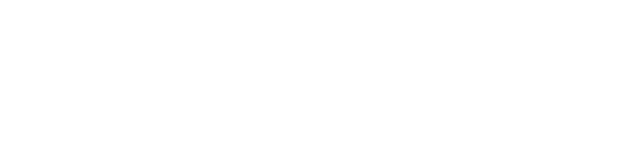
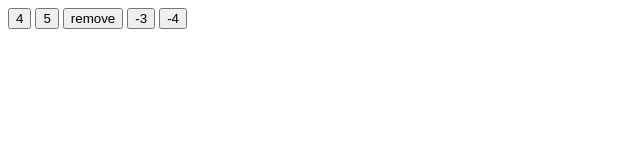
Before and after one commit to Rasulback/home-task, a plain HTML site: page index.html in a window 1280 px wide. Shown: the whole page, without its empty margins (0-640 px from the left). Drawn offline with Linux system fonts and the light colour scheme.

Commit message:
first load

```diff
--- a/index.html
+++ b/index.html
@@ -10,6 +10,27 @@
 </head>
 <body>
 
+<button onclick="
+card += 4;
+console.log(`added 4 to card. Total: ${card}`)
+">4</button>
+<button onclick="
+card += 5;
+console.log(`added 5 to card. Total: ${card}`)
+">5</button>
+<button onclick="
+card -= 1;
+console.log(`removed 1 card. Total: ${card}`)
+">remove</button>
+<button onclick="
+card -= 3;
+console.log(`removed 3 card. Total: ${card}`)
+">-3</button>
+<button onclick="
+card -= 4;
+console.log(`removed 4 card. Total: ${card}`)
+">-4</button>
+
 <script src="src/js/main.js"></script>
 </body>
 </html>
--- a/src/js/main.js
+++ b/src/js/main.js
@@ -0,0 +1,49 @@
+//1
+// console.log("My name is");
+//2
+// console.log("Micheal Jackson");
+//3
+// console.log("My name is: Simon");
+//4
+// console.log("Total cost: $" + (3 + 5));
+//5
+// console.log(`Total cost: $${3 + 5}`);
+//6
+// alert(`Total cost: $${3 + 5}`);
+//7
+// console.log("Total cost: " + ((599 + 299) / 100)); // катачылык бар окшойт 8.94 чыгыш учун 599 же 299 бироосу 595 же 295 болушу керек
+//8
+// console.log(`Total cost: $${(599 + 299) / 100}`); // катачылык бар окшойт 8.94 чыгыш учун 599 же 299 бироосу 595 же 295 болушу керек
+//9
+// alert(`Total cost: $${(599 + 299) / 100}. Thank you, come again!`); // у вас ошибка 8.94 чыгыш учун 599 же 299 бироосу 595 же 295 болушу керек
+//10
+// let itemsCost = 2 * 2095 + 2 * 799 / 100;
+// console.log(`Items (4): $${itemsCost}`);
+//11
+// console.log(`Shipping & handling: $${ (499 + 499) /100}`);
+//12
+// let totalBeforeTax = 2 * 2095 + 2 * 799  + 499 + 499 / 100;
+// console.log(`Total before tax: $${totalBeforeTax}`);
+//13
+// console.log(`Estimated tax (10%): $${Math.round((2 * 2095 + 2 * 499 + 499) * 0.1) / 100}`);
+
+
+//2
+//1
+// const name = 'Simon';
+//2
+// console.log(`My name is: ${name}`);
+//3
+// let cost = 5 + 2 * 3 + 9;
+//4
+// console.log(`Cost of food: $${cost}`);
+//5
+// let tax = cost * 0.1;
+//6
+// let totalCost = cost + tax;
+//7
+// console.log(`Total cost: $${totalCost}`);
+
+
+// 3
+let card = 0;
```
